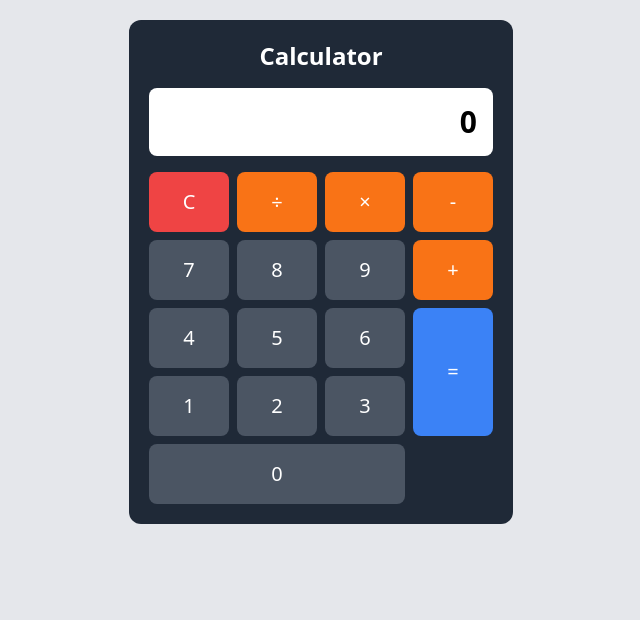
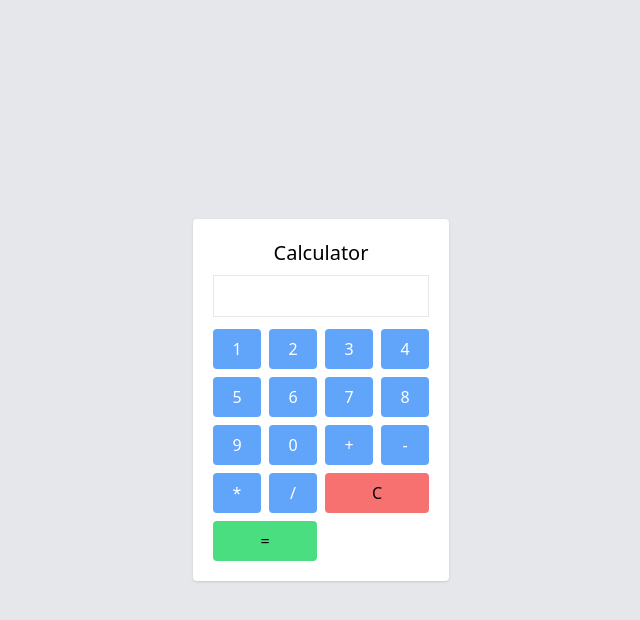
Before and after one commit to mikerainadvincula06-prog/lab_cal, a React (Vite) app: page / in a window 1280 px wide. Shown: the top 620 px of the page, without its empty margins (319-959 px from the left). Built offline with nearby package versions, Linux system fonts and the light colour scheme.

Commit message:
Update App.jsx

```diff
--- a/src/App.jsx
+++ b/src/App.jsx
@@ -1,166 +1,50 @@
-import { useState } from "react"
+import { useState } from "react";
 
-function App() {
-  const [display, setDisplay] = useState("0")
-  const [firstNumber, setFirstNumber] = useState(null)
-  const [operator, setOperator] = useState("")
+export default function App() {
+  const [input, setInput] = useState("");
 
-  const numberClick = (number) => {
-    if (display === "0") {
-      setDisplay(number)
-    } else {
-      setDisplay(display + number)
-    }
-  }
-
-  const operatorClick = (op) => {
-    setFirstNumber(Number(display))
-    setOperator(op)
-    setDisplay("0")
-  }
+  const handleClick = (value) => {
+    setInput(input + value);
+  };
 
   const calculate = () => {
-    const secondNumber = Number(display)
-    let answer = 0
-
-    if (operator === "+") {
-      answer = firstNumber + secondNumber
+    try {
+      setInput(eval(input).toString());
+    } catch {
+      setInput("Error");
     }
-
-    if (operator === "-") {
-      answer = firstNumber - secondNumber
-    }
-
-    if (operator === "×") {
-      answer = firstNumber * secondNumber
-    }
-
-    if (operator === "÷") {
-      if (secondNumber === 0) {
-        setDisplay("Error")
-        return
-      }
-
-      answer = firstNumber / secondNumber
-    }
-
-    setDisplay(String(answer))
-    setFirstNumber(null)
-    setOperator("")
-  }
+  };
 
   const clear = () => {
-    setDisplay("0")
-    setFirstNumber(null)
-    setOperator("")
-  }
+    setInput("");
+  };
 
   return (
-    <div className="min-h-screen bg-gray-200 p-5">
+    <div className="h-screen flex items-center justify-center bg-gray-200">
+      <div className="bg-white p-5 rounded shadow w-64">
+        <h1 className="text-center text-xl mb-2">Calculator</h1>
 
-      <div className="mx-auto max-w-sm rounded-xl bg-gray-800 p-5">
-
-        <h1 className="mb-4 text-center text-2xl font-bold text-white">
-          Calculator
-        </h1>
-
-        <div className="mb-4 rounded-lg bg-white p-4 text-right text-3xl font-bold">
-          {display}
-        </div>
+        <input
+          className="w-full p-2 mb-3 border text-right"
+          value={input}
+          readOnly
+        />
 
         <div className="grid grid-cols-4 gap-2">
+          {"1234567890+-*/".split("").map((item) => (
+            <button
+              key={item}
+              onClick={() => handleClick(item)}
+              className="p-2 bg-blue-400 text-white rounded"
+            >
+              {item}
+            </button>
+          ))}
 
-          <button
-            onClick={clear}
-            className="rounded-lg bg-red-500 p-4 text-xl text-white"
-          >
-            C
-          </button>
-
-          <button
-            onClick={() => operatorClick("÷")}
-            className="rounded-lg bg-orange-500 p-4 text-xl text-white"
-          >
-            ÷
-          </button>
-
-          <button
-            onClick={() => operatorClick("×")}
-            className="rounded-lg bg-orange-500 p-4 text-xl text-white"
-          >
-            ×
-          </button>
-
-          <button
-            onClick={() => operatorClick("-")}
-            className="rounded-lg bg-orange-500 p-4 text-xl text-white"
-          >
-            -
-          </button>
-
-          <button onClick={() => numberClick("7")} className="rounded-lg bg-gray-600 p-4 text-xl text-white">
-            7
-          </button>
-
-          <button onClick={() => numberClick("8")} className="rounded-lg bg-gray-600 p-4 text-xl text-white">
-            8
-          </button>
-
-          <button onClick={() => numberClick("9")} className="rounded-lg bg-gray-600 p-4 text-xl text-white">
-            9
-          </button>
-
-          <button
-            onClick={() => operatorClick("+")}
-            className="rounded-lg bg-orange-500 p-4 text-xl text-white"
-          >
-            +
-          </button>
-
-          <button onClick={() => numberClick("4")} className="rounded-lg bg-gray-600 p-4 text-xl text-white">
-            4
-          </button>
-
-          <button onClick={() => numberClick("5")} className="rounded-lg bg-gray-600 p-4 text-xl text-white">
-            5
-          </button>
-
-          <button onClick={() => numberClick("6")} className="rounded-lg bg-gray-600 p-4 text-xl text-white">
-            6
-          </button>
-
-          <button
-            onClick={calculate}
-            className="row-span-2 rounded-lg bg-blue-500 p-4 text-xl text-white"
-          >
-            =
-          </button>
-
-          <button onClick={() => numberClick("1")} className="rounded-lg bg-gray-600 p-4 text-xl text-white">
-            1
-          </button>
-
-          <button onClick={() => numberClick("2")} className="rounded-lg bg-gray-600 p-4 text-xl text-white">
-            2
-          </button>
-
-          <button onClick={() => numberClick("3")} className="rounded-lg bg-gray-600 p-4 text-xl text-white">
-            3
-          </button>
-
-          <button
-            onClick={() => numberClick("0")}
-            className="col-span-3 rounded-lg bg-gray-600 p-4 text-xl text-white"
-          >
-            0
-          </button>
-
+          <button onClick={clear} className="bg-red-400 p-2 col-span-2 rounded">C</button>
+          <button onClick={calculate} className="bg-green-400 p-2 col-span-2 rounded">=</button>
         </div>
-
       </div>
-
     </div>
-  )
+  );
 }
-
-export default App
```
